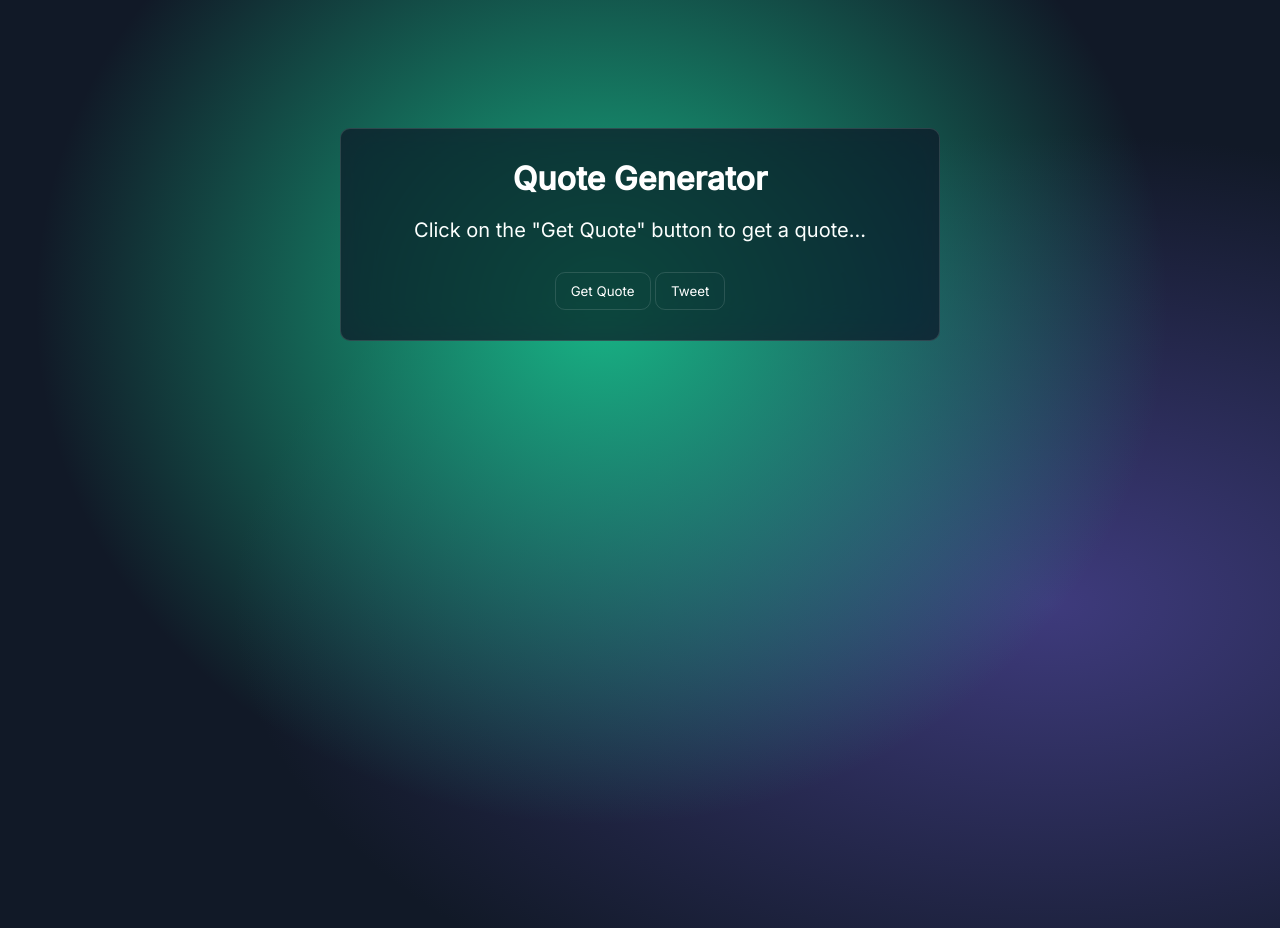
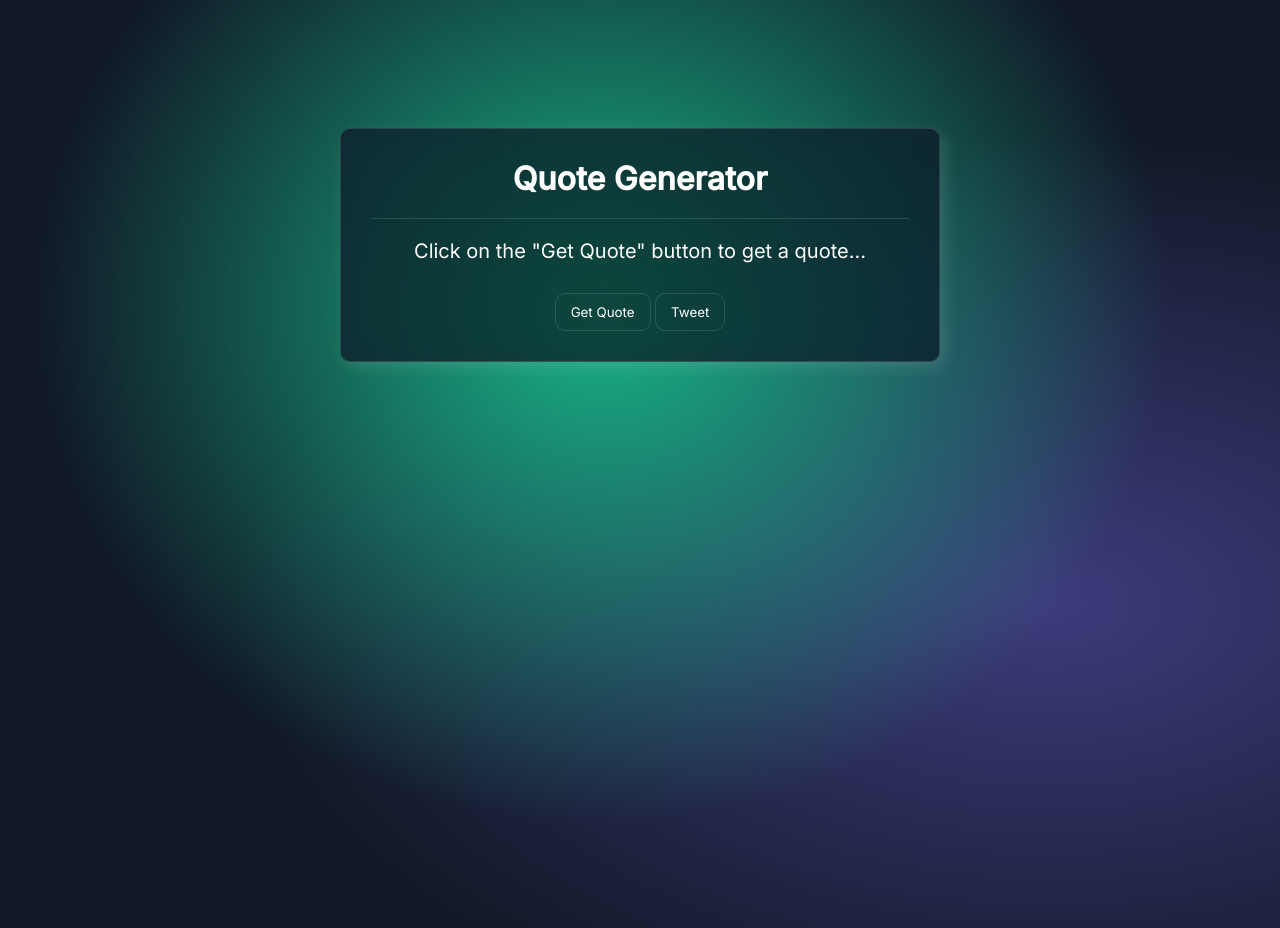
Before and after one commit to ssaba123/randomfacts, a plain HTML site: page index.html in a window 1280 px wide. In both pictures the pointer is over the element 640 px from the left and 234 px from the top of the page. Drawn offline with Linux system fonts and the light colour scheme.

Commit message:
Update heading style

```diff
--- a/style.css
+++ b/style.css
@@ -44,7 +44,18 @@ body{
     padding:10px;
 
     text-align: center;
+    transition: all ease .5s;
 
+}
+
+.container:hover{
+    box-shadow: 5px 5px 15px rgba(255, 255, 255, 0.125);
+
+}
+
+.heading{
+    border-bottom: 1px solid rgba(255, 255, 255, 0.125);
+    padding-bottom: 20px;
 }
 
 
@@ -78,3 +89,7 @@ body{
 
 
 }
+.btn:hover, .tweet:hover{
+    background-color: rgba(255, 255, 255, 0.125);
+    cursor:pointer;
+}
```
